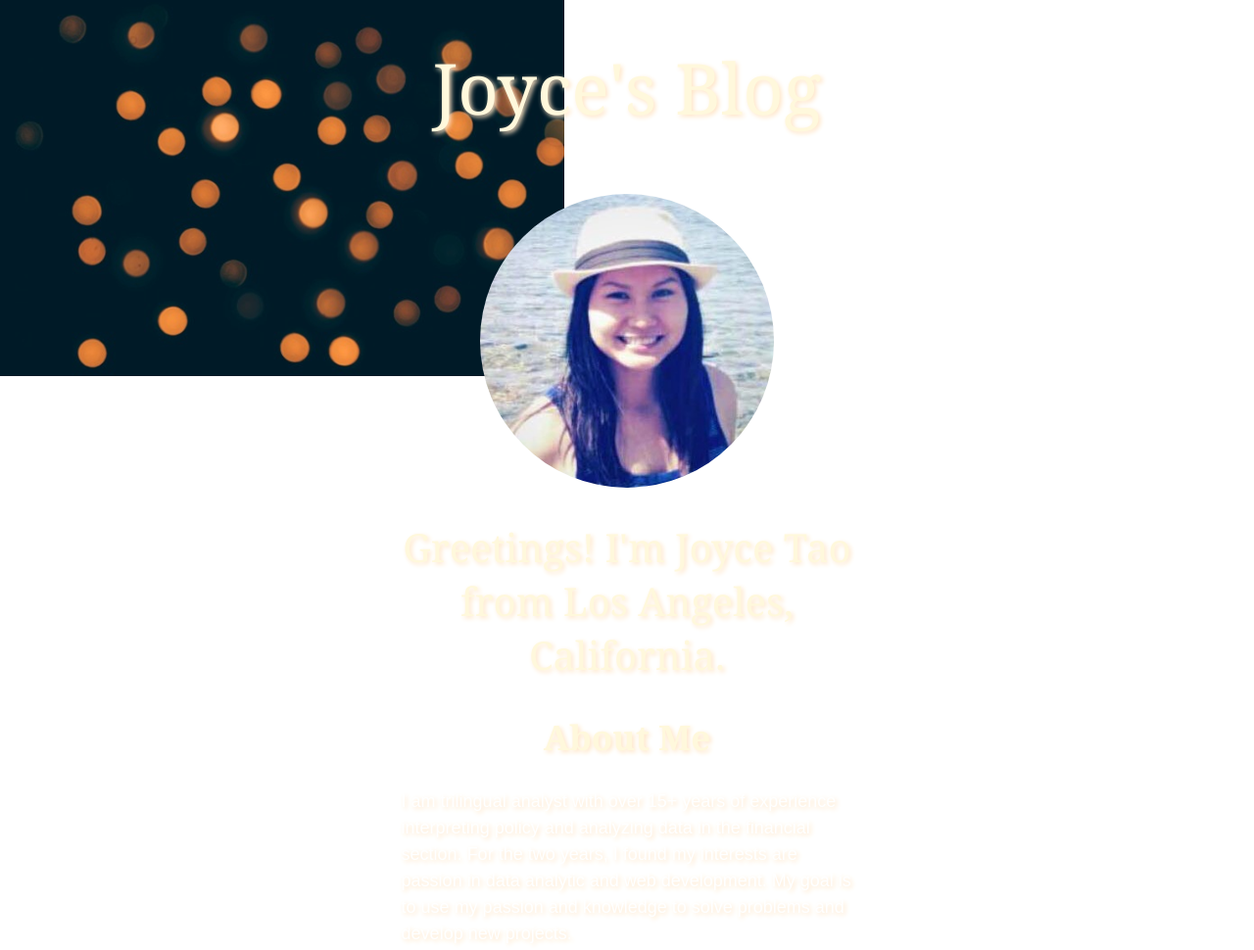
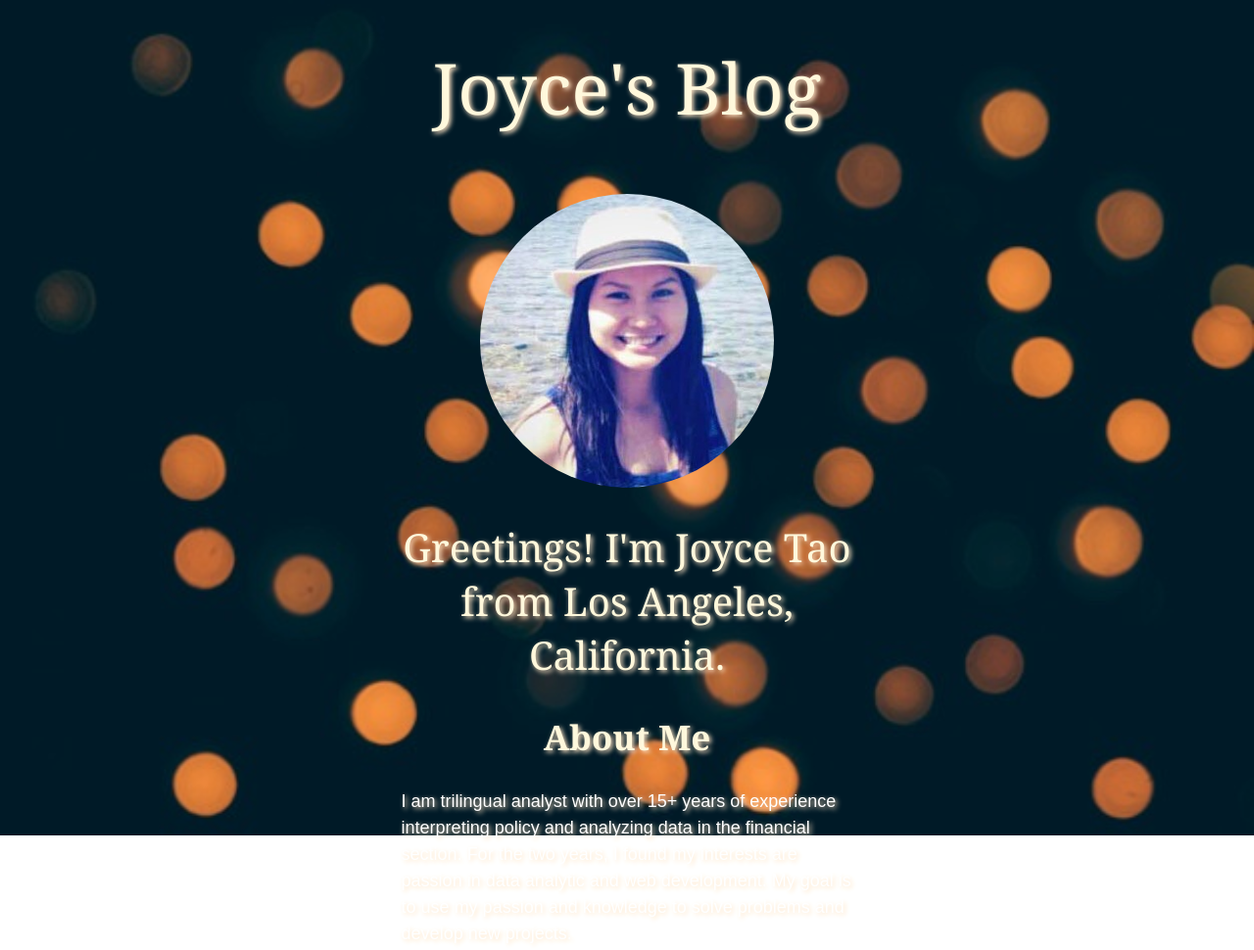
Before and after one commit to cocomon2019/Portfolio-Project, a plain HTML site: page index.html in a window 1280 px wide. Shown: the top 970 px of the page at 98% size. Drawn offline with Linux system fonts and the light colour scheme; some packages are replaced by stand-ins of ours.

Commit message:
Update style.css

```diff
--- a/style.css
+++ b/style.css
@@ -2,7 +2,7 @@
 
 /*--light background--*/
 html {background-image: url(https://cocomon2019.github.io/Portfolio-Project/images/background2.jpg);
-  background-size: 45%;
+  background-size: 100%;
   height: 600px;
   background-blend-mode: lighten;
   background-repeat: no-repeat;}
```
